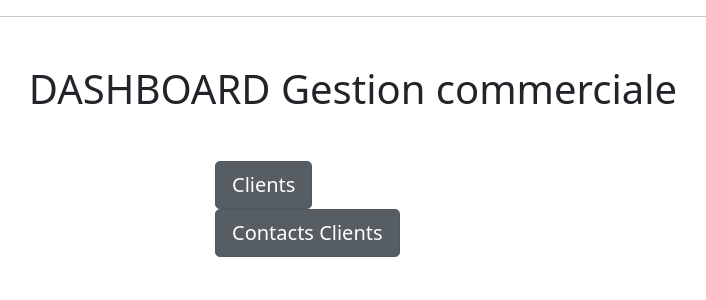
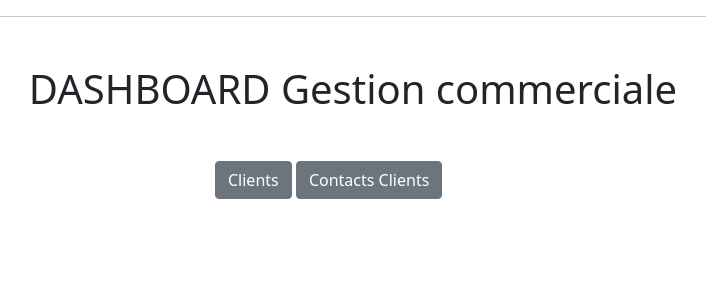
Before and after one commit to QuentinBOul/projetmandarine, a PHP site: template src/view/user/gestion_commerciale/dashboard.php in a window 1280 px wide. Shown: the part 86-386 px from the top of the page, without its empty margins (287-993 px from the left). Run offline with PHP 8.4, Linux system fonts and the light colour scheme; the template is opened without the code that fills it, so the values that code supplies are empty; some libraries are stand-ins or nearby versions.

Commit message:
Update affichage

```diff
--- a/src/view/user/gestion_commerciale/contacts.php
+++ b/src/view/user/gestion_commerciale/contacts.php
@@ -1,4 +1,8 @@
 <h1 class="text-center my-5">Liste des contacts</h1>
+
+<div>
+    <a href="dashboard1" class="btn btn-secondary mx-5 my-3" style="float: left;">Retour</a>
+</div>
 
 <div class="m-5">
     <table id="test" class="display text-center">
--- a/src/view/user/gestion_commerciale/dashboard.php
+++ b/src/view/user/gestion_commerciale/dashboard.php
@@ -1,6 +1,6 @@
 <h1 class="text-center my-5">DASHBOARD Gestion commerciale</h1>
 
 <div class="container" style="width: 300px; margin-left:auto; margin-right:auto;">
-    <a href="clients" class="btn btn-secondary btn-lg active" role="button">Clients</a>
-    <a href="contacts" class="btn btn-secondary btn-lg active" role="button">Contacts Clients</a>
+    <a href="clients" class="btn btn-secondary" role="button">Clients</a>
+    <a href="contacts" class="btn btn-secondary" role="button">Contacts Clients</a>
 </div>
```
Also changed, not shown: src/view/user/gestion_commerciale/clients.php (+7 -1 lines), public/assets/js/main.js.
